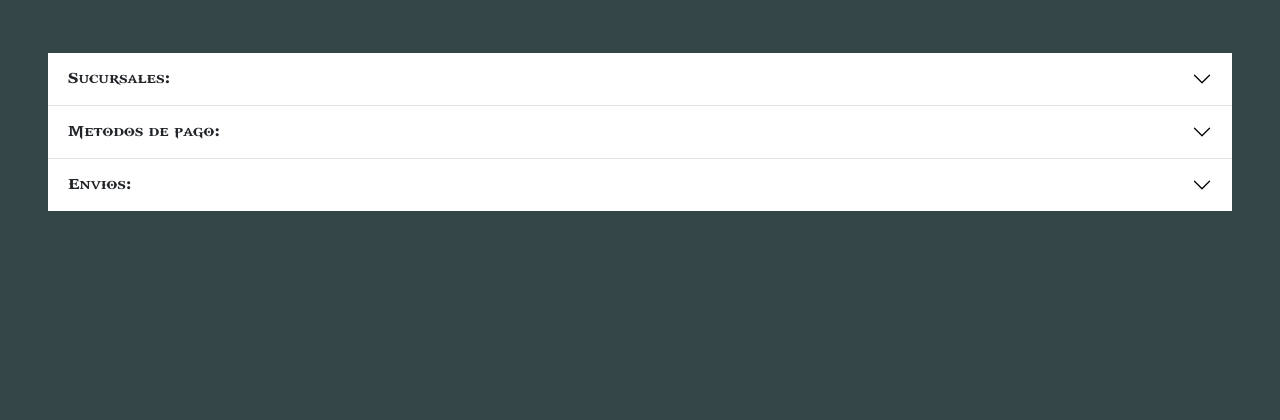
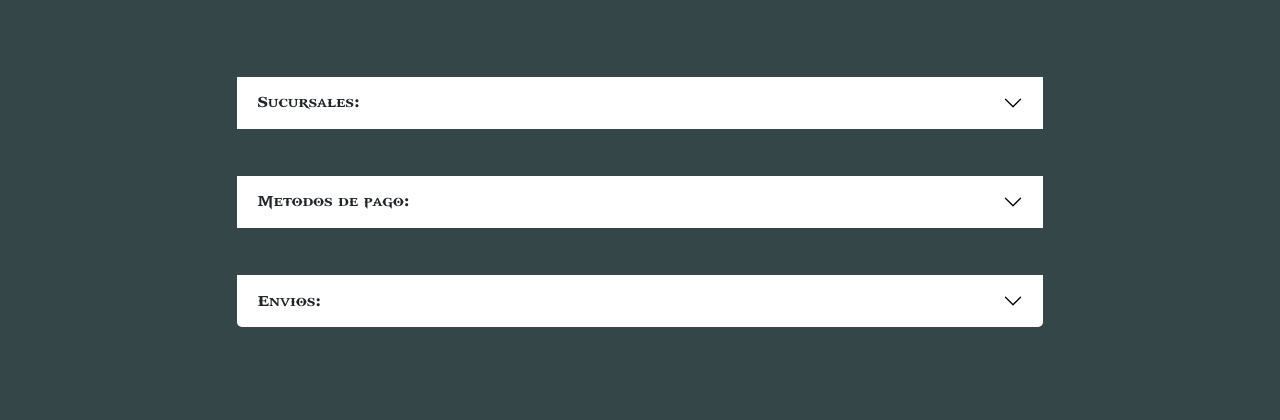
Before and after one commit to agusgar409/CoderHouseProyect, a website: page pages/faq.html in a window 1280 px wide. Shown: the part 121-541 px from the top of the page. Drawn offline with nearby package versions, Linux system fonts and the light colour scheme; files that its build step writes are made by us from their sources.

```diff
--- a/scss/_main.scss
+++ b/scss/_main.scss
@@ -186,8 +186,12 @@
 
 }
 
-.accordion-body{
-    background-color: map-get($commons, background-color-secundario);
+.accordion-item{
+    color: var(--bs-accordion-color);
+    padding: 2% 16% 2% 16%;
+    background-color: map-get($commons, background-color-primario);
+    border:none
+
 }
 
 /*faq*/
```
